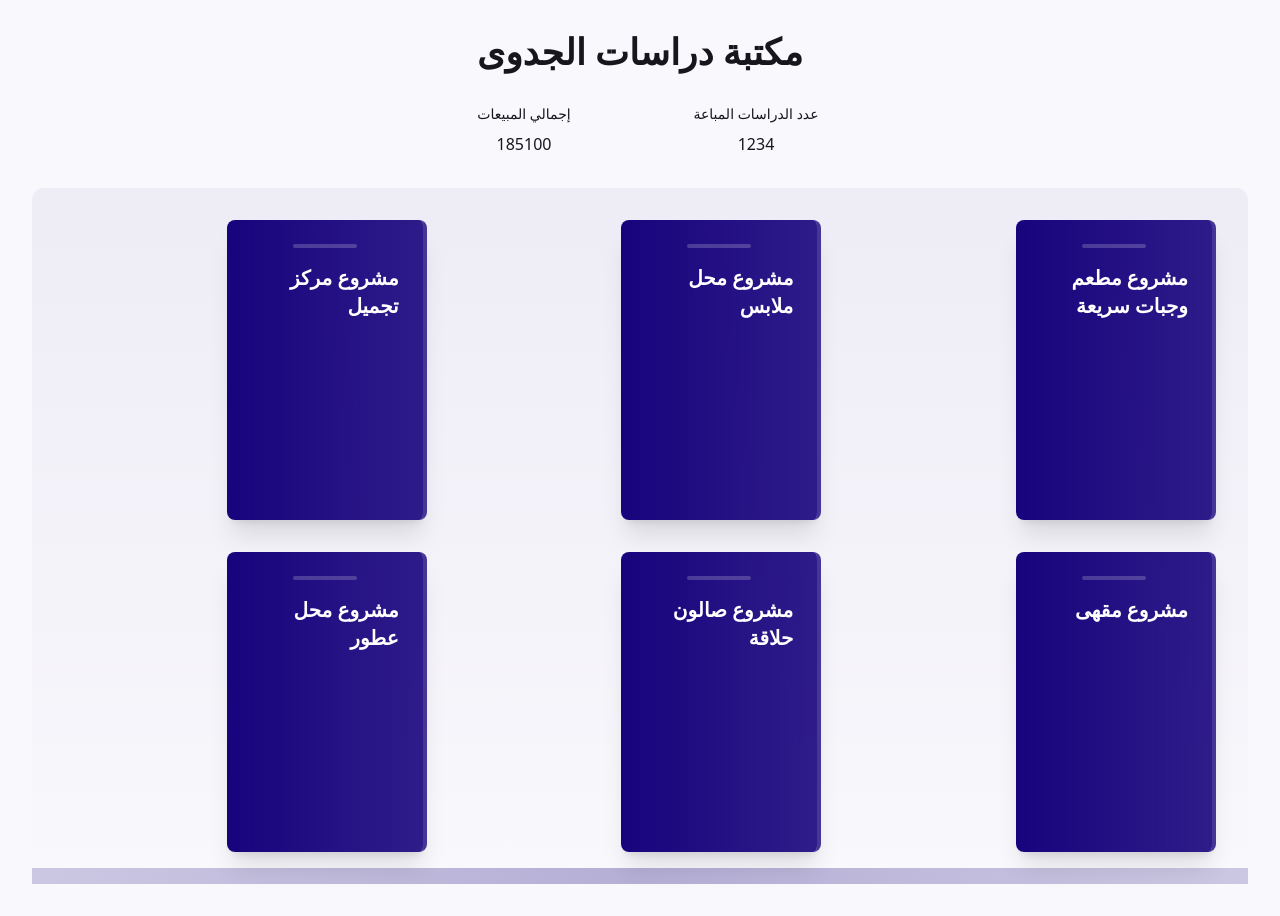
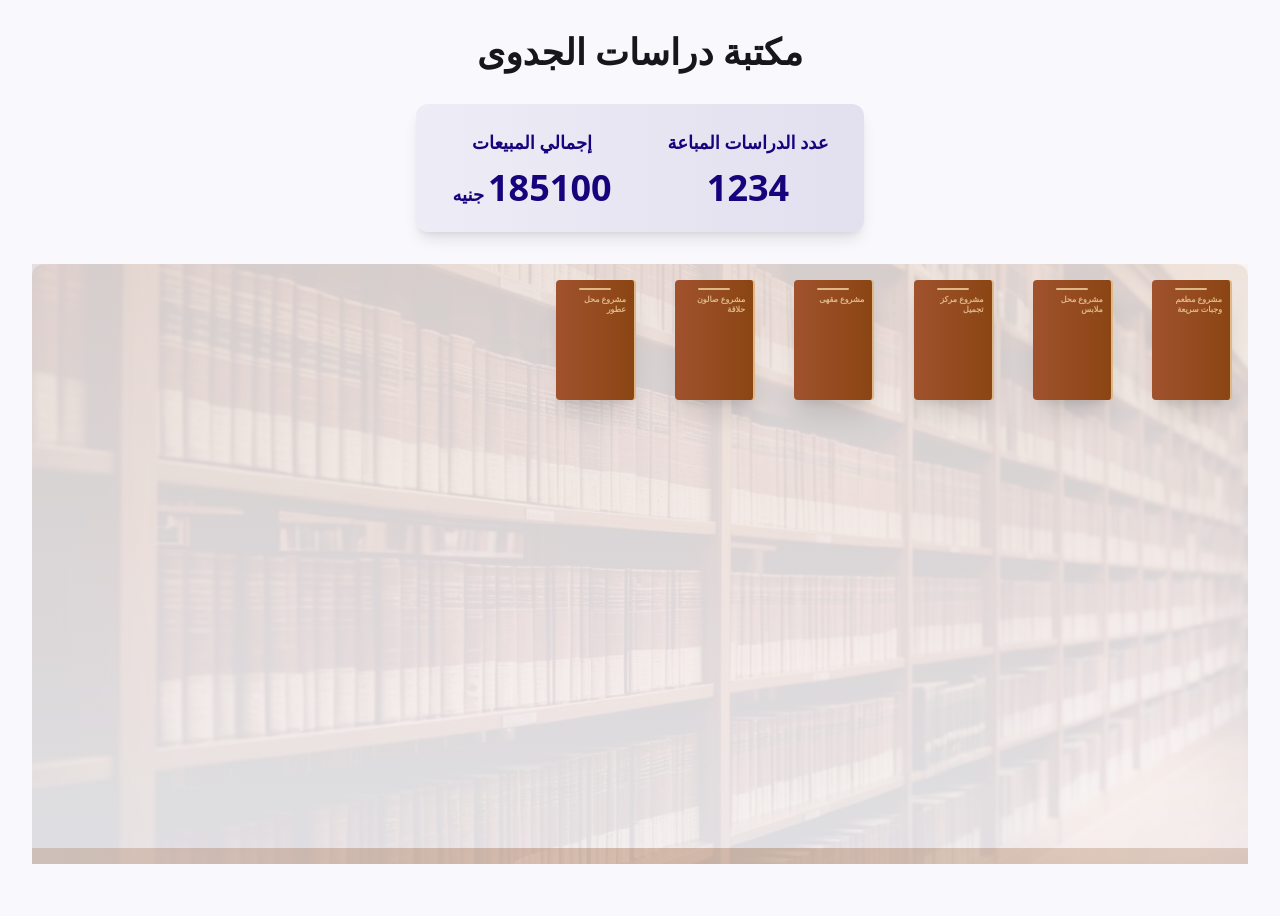
Before and after one commit to pop001040/modern-study-library-28, a React (Vite) app: page / in a window 1280 px wide. Built offline with nearby package versions, Linux system fonts and the light colour scheme.

Commit message:
Reverted to edit c2265dde-6760-4636-8ec4-d36bca592301: "Add wooden library component
Implement a wooden library component that displays studies with page flipping from left to right. The last page will show the capital and expected profit.
[skip gpt_engineer]"

```diff
--- a/src/components/ClassicCounter.tsx
+++ b/src/components/ClassicCounter.tsx
@@ -7,19 +7,30 @@ interface ClassicCounterProps {
 
 export const ClassicCounter = ({ soldStudies, totalAmount }: ClassicCounterProps) => {
   return (
-    <div className="classic-counter w-full max-w-md mx-auto text-center">
-      <div className="grid grid-cols-2 gap-4">
-        <div>
-          <h4 className="text-sm mb-2">عدد الدراسات المباعة</h4>
-          <div className="counter-digit">
+    <div className="w-full max-w-md mx-auto bg-gradient-to-r from-primary/5 to-primary/10 rounded-xl p-6 shadow-lg">
+      <div className="grid grid-cols-2 gap-8">
+        <div className="text-center">
+          <h4 className="text-lg font-semibold mb-3 text-primary">عدد الدراسات المباعة</h4>
+          <motion.div
+            initial={{ scale: 0.5, opacity: 0 }}
+            animate={{ scale: 1, opacity: 1 }}
+            transition={{ duration: 0.5 }}
+            className="text-4xl font-bold text-primary"
+          >
             {String(soldStudies).padStart(4, '0')}
-          </div>
+          </motion.div>
         </div>
-        <div>
-          <h4 className="text-sm mb-2">إجمالي المبيعات</h4>
-          <div className="counter-digit">
+        <div className="text-center">
+          <h4 className="text-lg font-semibold mb-3 text-primary">إجمالي المبيعات</h4>
+          <motion.div
+            initial={{ scale: 0.5, opacity: 0 }}
+            animate={{ scale: 1, opacity: 1 }}
+            transition={{ duration: 0.5, delay: 0.2 }}
+            className="text-4xl font-bold text-primary"
+          >
             {String(totalAmount).padStart(6, '0')}
-          </div>
+            <span className="text-lg mr-1">جنيه</span>
+          </motion.div>
         </div>
       </div>
     </div>
--- a/src/components/StudyBook.tsx
+++ b/src/components/StudyBook.tsx
@@ -30,19 +30,17 @@ export const StudyBook = ({ title, capital, expectedProfit, price, onSelect }: S
             exit={{ rotateY: -90 }}
             transition={{ duration: 0.5 }}
           >
-            <div className="relative w-[200px] h-[300px] book-hover">
-              {/* الغلاف الأمامي */}
-              <div className="absolute inset-0 bg-gradient-to-l from-primary/90 to-primary rounded-lg shadow-xl border-r-4 border-primary-foreground/20">
-                <div className="h-full p-6 flex flex-col justify-between">
-                  <div className="space-y-4">
-                    <div className="w-16 h-1 bg-primary-foreground/20 rounded-full mx-auto" />
-                    <h3 className="text-xl font-bold text-primary-foreground text-right">{title}</h3>
+            <div className="relative w-[80px] h-[120px] book-hover">
+              <div className="absolute inset-0 bg-gradient-to-l from-[#8B4513] to-[#A0522D] rounded-sm shadow-xl border-r-2 border-[#DEB887]">
+                <div className="h-full p-2 flex flex-col justify-between">
+                  <div className="space-y-1">
+                    <div className="w-8 h-0.5 bg-[#DEB887] rounded-full mx-auto" />
+                    <h3 className="text-[8px] font-bold text-[#DEB887] text-right leading-tight">{title}</h3>
                   </div>
                 </div>
               </div>
-              {/* ظهر الكتاب */}
-              <div className="absolute inset-y-0 right-0 w-4 bg-primary-foreground/10 transform origin-right"
-                   style={{ transform: 'rotateY(-20deg) translateZ(-2px)' }} />
+              <div className="absolute inset-y-0 right-0 w-1 bg-[#DEB887]/20 transform origin-right"
+                   style={{ transform: 'rotateY(-20deg) translateZ(-1px)' }} />
             </div>
           </motion.div>
         ) : (
@@ -53,41 +51,49 @@ export const StudyBook = ({ title, capital, expectedProfit, price, onSelect }: S
             exit={{ rotateY: 90 }}
             transition={{ duration: 0.5 }}
           >
-            <div className="relative w-[300px] h-[400px] bg-white rounded-lg shadow-2xl p-6 space-y-6">
+            <div className="relative w-[200px] h-[250px] bg-[#FFF8DC] rounded-sm shadow-2xl p-4">
               <motion.div
                 initial={{ opacity: 0, x: 50 }}
                 animate={{ opacity: 1, x: 0 }}
                 transition={{ delay: 0.3 }}
                 className="space-y-4 text-right"
               >
-                <h2 className="text-2xl font-bold text-primary">{title}</h2>
-                <div className="space-y-2">
-                  <p className="text-lg">رأس المال: <span className="font-bold">{capital.toLocaleString()} جنيه</span></p>
-                  <p className="text-lg">الأرباح المتوقعة: <span className="font-bold">{expectedProfit.toLocaleString()} جنيه</span></p>
-                  <p className="text-lg">سعر الدراسة: <span className="font-bold">{price} جنيه</span></p>
+                <h2 className="text-lg font-bold text-[#8B4513]">{title}</h2>
+                <div className="space-y-3">
+                  <div className="p-2 bg-[#8B4513]/5 rounded-lg">
+                    <p className="text-xs">رأس المال المطلوب</p>
+                    <p className="text-base font-bold text-[#8B4513]">{capital.toLocaleString()} جنيه</p>
+                  </div>
+                  <div className="p-2 bg-[#DEB887]/20 rounded-lg">
+                    <p className="text-xs">الأرباح المتوقعة</p>
+                    <p className="text-base font-bold text-[#A0522D]">{expectedProfit.toLocaleString()} جنيه</p>
+                  </div>
+                  <div className="p-2 bg-[#8B4513]/10 rounded-lg">
+                    <p className="text-xs">سعر الدراسة</p>
+                    <p className="text-base font-bold text-[#8B4513]">{price} جنيه</p>
+                  </div>
                 </div>
                 <Button
                   onClick={onSelect}
-                  className="w-full bg-accent hover:bg-accent/90 text-accent-foreground mt-4 group"
+                  className="w-full bg-[#8B4513] hover:bg-[#A0522D] text-[#FFF8DC] mt-2 group text-xs"
                 >
-                  <ShoppingCart className="ml-2 h-4 w-4 transition-transform group-hover:scale-110" />
+                  <ShoppingCart className="ml-2 h-3 w-3 transition-transform group-hover:scale-110" />
                   طلب الدراسة
                 </Button>
                 <button
                   onClick={handleClick}
-                  className="mt-4 text-sm text-primary/60 hover:text-primary"
+                  className="mt-2 text-xs text-[#8B4513]/60 hover:text-[#8B4513]"
                 >
                   إغلاق
                 </button>
               </motion.div>
-              {/* تأثير تقليب الصفحات */}
               <div className="absolute inset-0 pointer-events-none">
                 {[...Array(3)].map((_, i) => (
                   <motion.div
                     key={i}
-                    className="absolute inset-0 bg-white border rounded-lg"
-                    initial={{ rotateY: 90, x: 20 * i }}
-                    animate={{ rotateY: 0, x: 10 * i }}
+                    className="absolute inset-0 bg-[#FFF8DC] border border-[#DEB887] rounded-sm"
+                    initial={{ rotateY: 90, x: 10 * i }}
+                    animate={{ rotateY: 0, x: 5 * i }}
                     transition={{ delay: 0.1 * i }}
                     style={{ zIndex: -i }}
                   />
--- a/src/components/StudyLibrary.tsx
+++ b/src/components/StudyLibrary.tsx
@@ -63,13 +63,12 @@ export const StudyLibrary = ({ onSelectStudy }: StudyLibraryProps) => {
       animate={{ opacity: 1 }}
       className="relative min-h-[600px]"
     >
-      {/* خلفية الرف */}
-      <div className="absolute inset-0 bg-gradient-to-b from-primary/5 to-transparent rounded-xl">
-        <div className="absolute bottom-0 left-0 right-0 h-4 bg-gradient-to-r from-primary/20 via-primary/30 to-primary/20" />
+      <div className="absolute inset-0 bg-gradient-to-b from-[#8B4513]/10 to-transparent rounded-xl">
+        <div className="absolute inset-0 bg-[url('/lovable-uploads/665ba71a-047d-4cc6-aa26-31dfa5e21093.png')] bg-cover bg-center opacity-10" />
+        <div className="absolute bottom-0 left-0 right-0 h-4 bg-gradient-to-r from-[#8B4513]/20 via-[#8B4513]/30 to-[#8B4513]/20" />
       </div>
 
-      {/* الكتب */}
-      <div className="relative grid grid-cols-1 md:grid-cols-2 lg:grid-cols-3 gap-8 p-8">
+      <div className="relative grid grid-cols-4 sm:grid-cols-6 md:grid-cols-8 lg:grid-cols-10 gap-2 p-4">
         {studies.map((study) => (
           <StudyBook
             key={study.id}
```
Also changed, not shown: public/lovable-uploads/665ba71a-047d-4cc6-aa26-31dfa5e21093.png (added).
